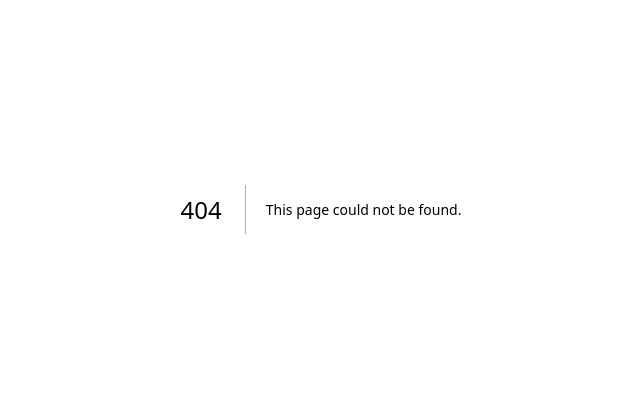
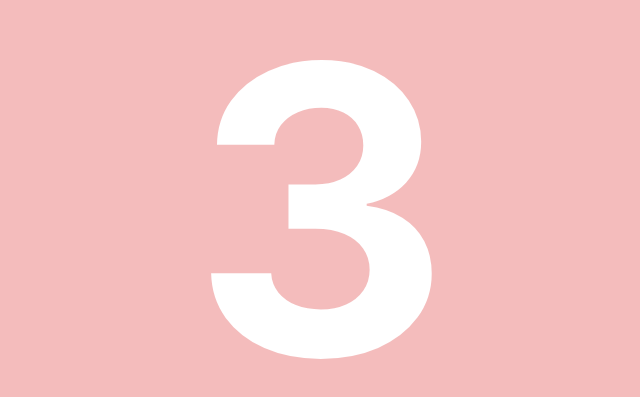
Before and after one commit to W5DEV/next-cmd-portfolio, a Next.js app: page /self-destruct in a window 1280 px wide. Before the commit this address had no page. Shown: the part 191-588 px from the top of the page, without its empty margins (319-959 px from the left). Built offline with nearby package versions, Linux system fonts and the light colour scheme.

Commit message:
feat: implemented self destruct sequence

```diff
--- a/app/globals.css
+++ b/app/globals.css
@@ -6,7 +6,7 @@ body {
     @apply bg-stone-800 overflow-x-hidden;
 }
 
-main {
+.main {
     @apply flex min-h-screen min-w-[700px] flex-col items-start justify-start p-4 text-cyan-600 font-mono gap-2 tracking-widest border-4 border-double border-stone-400 outline-dashed outline-stone-400 -outline-offset-8;
 }
 
--- a/app/page.tsx
+++ b/app/page.tsx
@@ -293,6 +293,24 @@ export default function Home() {
               <WelcomeArt />
             </div>,
           ]);
+          break;
+
+        case "selfdestruct":
+          setHistory([
+            ...history,
+            <div
+              className="flex flex-col items-start justify-center"
+              key={Math.random()}
+            >
+              <div className="w-full flex flex-row justify-start items-center">
+                <Prefix />
+                <span className="">{command}</span>
+              </div>
+            </div>,
+          ]);
+          setTimeout(function () {
+            window.open("/self-destruct", "_self");
+          }, 1000);
           break;
 
         case "email":
@@ -663,7 +681,7 @@ export default function Home() {
   }, [isEditing]);
 
   return (
-    <main onClick={toggleEditing}>
+    <main className="main" onClick={toggleEditing}>
       <div className="flex flex-row text-stone-400 text-xs">
         <MorseOpening />
       </div>
--- /dev/null
+++ b/app/self-destruct/page.tsx
@@ -0,0 +1,44 @@
+"use client";
+
+import { use, useEffect, useState } from "react";
+
+export default function SelfDestruct() {
+  const [timeLeft, setTimeLeft] = useState(10);
+
+  useEffect(() => {
+    const intervalId = setInterval(() => {
+      if (timeLeft === 0) {
+        setTimeout(function () {
+          setTimeLeft((prevTime) => prevTime - 1);
+        }, 3000);
+      } else if (timeLeft > 0) {
+        setTimeLeft((prevTime) => prevTime - 1);
+      }
+    }, 1000);
+
+    return () => clearInterval(intervalId);
+  }, [timeLeft]);
+
+  useEffect(() => {
+    setTimeout(function () {
+      window.open("/", "_self");
+    }, 15000);
+  }, []);
+
+  return (
+    <div className="w-screen h-screen bg-white flex flex-row justify-center items-center">
+      <div
+        style={
+          timeLeft >= 0 ? { opacity: `${timeLeft / 10}` } : { opacity: "1" }
+        }
+        className="font-bold w-screen h-screen flex justify-center items-center bg-red-600 text-white"
+      >
+        {timeLeft >= 0 ? (
+          <span className="text-[400px]">{timeLeft}</span>
+        ) : (
+          <span className="text-[300px] text-center">FATAL ERROR</span>
+        )}
+      </div>
+    </div>
+  );
+}
```
